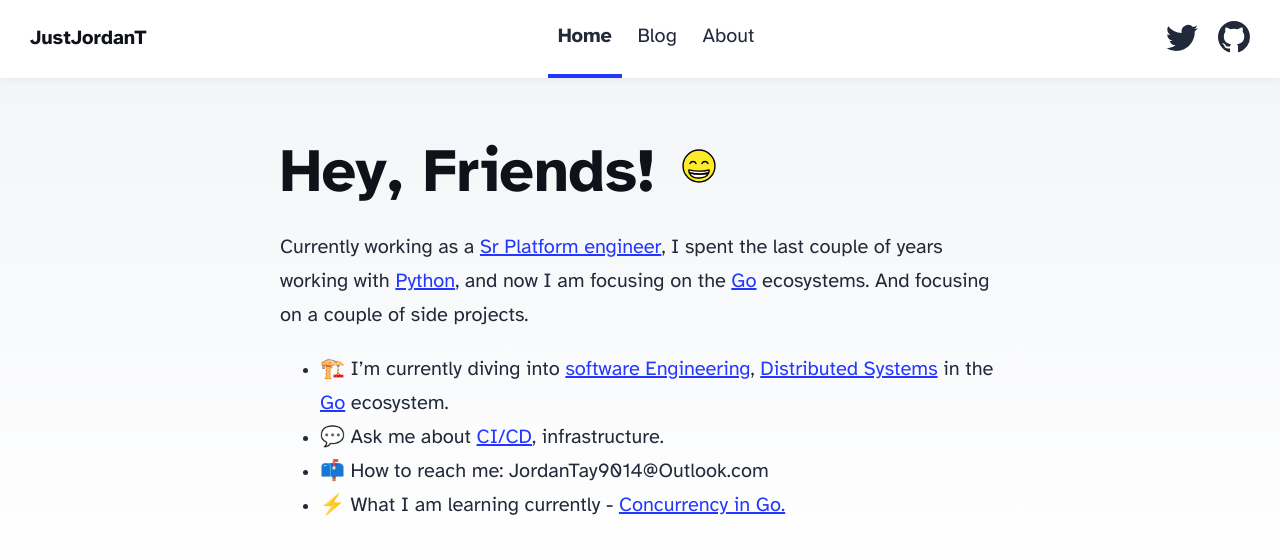
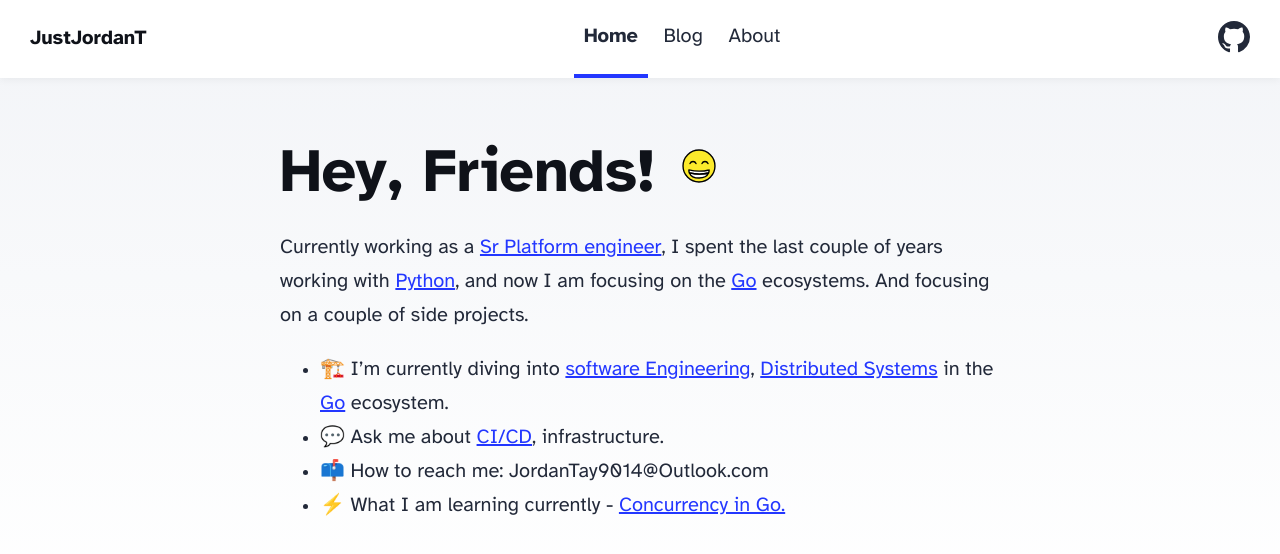
Before and after one commit to JustJordanT/jts-website, an Astro site: page / in a window 1280 px wide. Built offline with nearby package versions, Linux system fonts and the light colour scheme; Astro itself is replaced by a stand-in of ours.

Commit message:
feat - remove twitter link

```diff
--- a/src/components/Header.astro
+++ b/src/components/Header.astro
@@ -12,16 +12,7 @@ import { SITE_TITLE } from '../consts';
 			<HeaderLink href="/about">About</HeaderLink>
 		</div>
 		<div class="social-links">
-			<a href="https://twitter.com/astrodotbuild" target="_blank">
-				<span class="sr-only">Follow Astro on Twitter</span>
-				<svg viewBox="0 0 16 16" aria-hidden="true" width="32" height="32"
-					><path
-						fill="currentColor"
-						d="M5.026 15c6.038 0 9.341-5.003 9.341-9.334 0-.14 0-.282-.006-.422A6.685 6.685 0 0 0 16 3.542a6.658 6.658 0 0 1-1.889.518 3.301 3.301 0 0 0 1.447-1.817 6.533 6.533 0 0 1-2.087.793A3.286 3.286 0 0 0 7.875 6.03a9.325 9.325 0 0 1-6.767-3.429 3.289 3.289 0 0 0 1.018 4.382A3.323 3.323 0 0 1 .64 6.575v.045a3.288 3.288 0 0 0 2.632 3.218 3.203 3.203 0 0 1-.865.115 3.23 3.23 0 0 1-.614-.057 3.283 3.283 0 0 0 3.067 2.277A6.588 6.588 0 0 1 .78 13.58a6.32 6.32 0 0 1-.78-.045A9.344 9.344 0 0 0 5.026 15z"
-					></path></svg
-				>
-			</a>
-			<a href="https://github.com/withastro/astro" target="_blank">
+			<a href="https://github.com/JustJordanT" target="_blank">
 				<span class="sr-only">Go to Astro's GitHub repo</span>
 				<svg viewBox="0 0 16 16" aria-hidden="true" width="32" height="32"
 					><path
```
